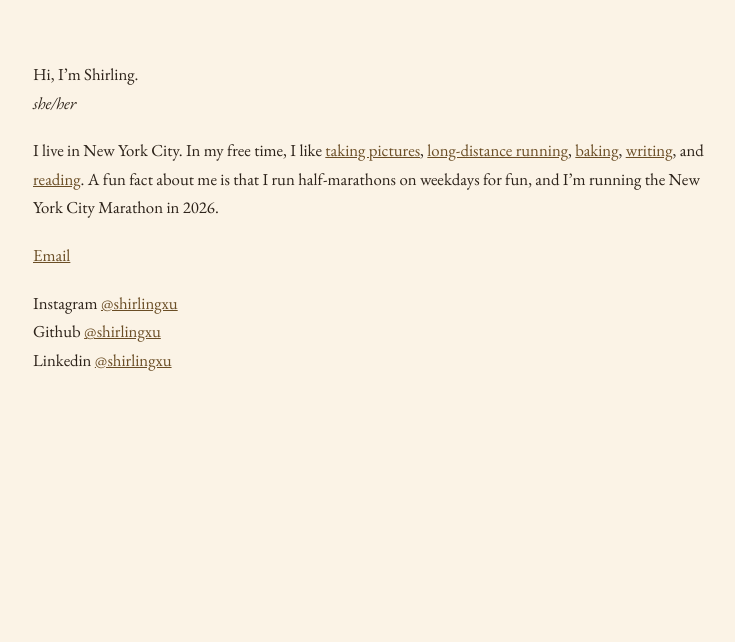
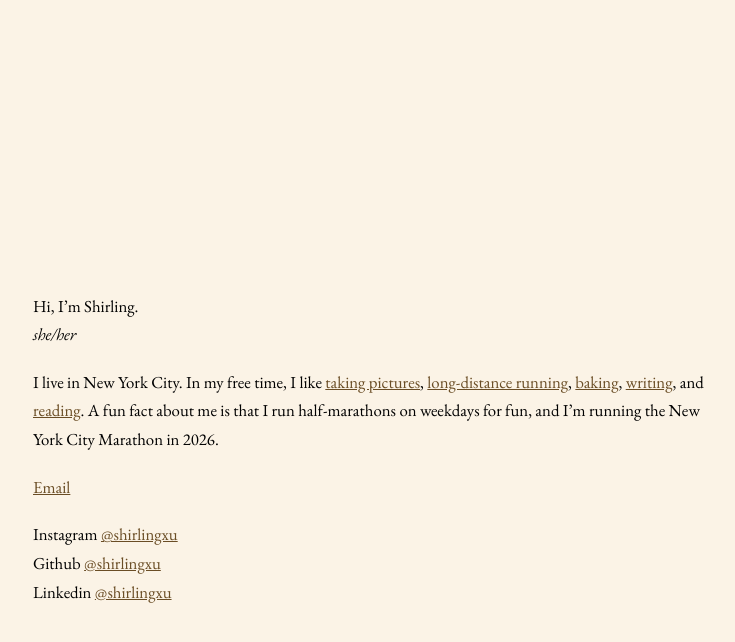
Before and after one commit to shirlingxu/shirlingxu.github.io, a Jekyll site: the page built from index.md, in a window 1280 px wide. Shown: the top 642 px of the page, without its empty margins (257-992 px from the left). Built offline with Jekyll 4.4.1, drawn with Linux system fonts in a browser that asks for light colours.

Commit message:
update style

```diff
--- a/assets/style.css
+++ b/assets/style.css
@@ -1,11 +1,17 @@
 body {
+  font-family: "EB Garamond", serif;
+  display: flex;
+  justify-content: center;
+  align-items: center;
+  line-height: 1.7;
+  min-height: 100vh;
   background-color: #fbf3e6;
-  color: #2b2118;
-  font-family: "EB Garamond", serif;
-  line-height: 1.7;
+  margin: 0;
+}
+
+main {
   max-width: 700px;
-  margin: 60px auto;
-  padding: 0 20px;
+  padding: 2rem;
 }
 
 h1, h2, h3 {
```
